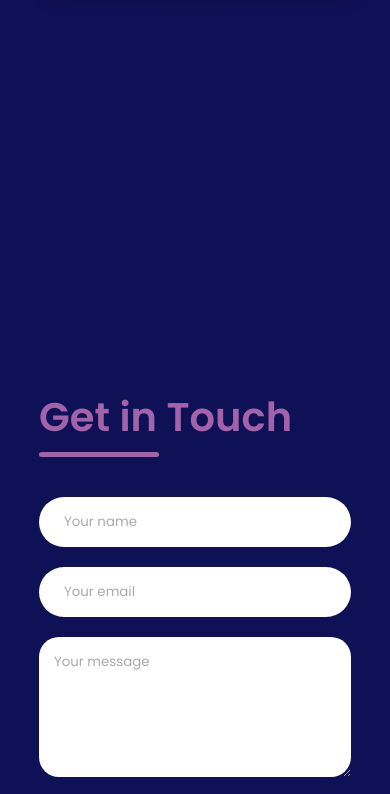
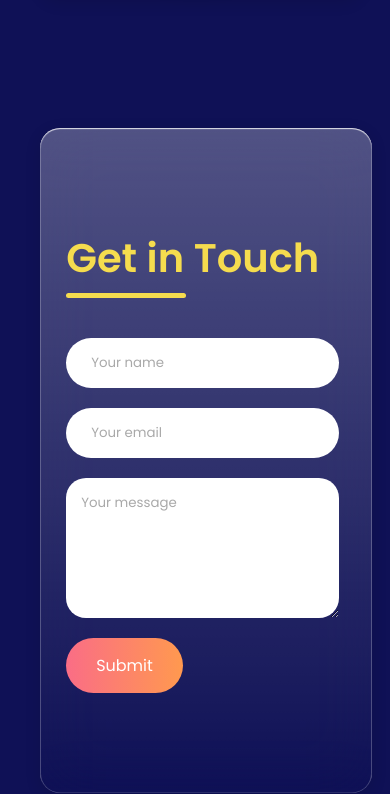
Before and after one commit to sujithachalla97/UPDATE-6, a plain HTML site: page index.html in a window 390 px wide. Shown: the part 5565-6359 px from the top of the page. Drawn offline with nearby package versions, Linux system fonts and the light colour scheme; a web font is replaced by a local one.

Commit message:
Update style.css

```diff
--- a/style.css
+++ b/style.css
@@ -1616,29 +1616,46 @@ section {
 }
 
 
-.contact-container {
-    height: 100vh;
+.contact-us {
+    margin-top: -20px;
+    min-height: 50vh;
     display: flex;
     align-items: center;
     justify-content: space-evenly;
+
+    background: linear-gradient(180deg,
+            rgba(255, 255, 255, 0.28) 0%,
+            rgba(255, 255, 255, 0) 100%);
+    backdrop-filter: blur(30px);
+    border-radius: 20px;
+    width: min(300px, 90%);
+    box-shadow: 0 0.5px 0 1px rgba(255, 255, 255, 0.23) inset,
+        0 1px 0 0 rgba(255, 255, 255, 0.66) inset, 0 4px 16px rgba(0, 0, 0, 0.12);
+    z-index: 10;
+    margin: 30px;
+
     /* Add any other styles you need for the contact container */
 }
-  .image1{
+
+.image1 {
     height: 500px;
     width: 400px;
 }
+
 .contact-left {
     display: flex;
     flex-direction: column;
-    align-items: flex-start; /* Changed "start" to "flex-start" for proper alignment */
+    align-items: flex-start;
+    /* Changed "start" to "flex-start" for proper alignment */
     gap: 20px;
 }
 
 .contact-left-title h2 {
     font-weight: 600;
-    color: #a363aa;
+    color: #f5dc4e;
     font-size: 40px;
-    margin-bottom: 5px; /* Removed the extra "05px" */
+    margin-bottom: 5px;
+    /* Removed the extra "05px" */
 }
 
 /* Additional styling can go here */
@@ -1647,12 +1664,14 @@ section {
     border: none;
     width: 120px;
     height: 5px;
-    background-color: #a363aa;
+    background-color: #f5dc4e;
     border-radius: 10px;
-    margin-bottom: 20px; /* Removed the extra "20px" */
-  }
+    margin-bottom: 20px;
+    /* Removed the extra "20px" */
+}
+
 .contact-inputs {
-    width: 400px;
+    width: 500px;
     height: 50px;
     border: none;
     outline: none;
@@ -1665,19 +1684,23 @@ section {
 .contact-left textarea {
     height: 140px;
 
-    padding: 15px; /* Adjust padding as needed */
-
-
-    border-radius: 20px; /* Adjust border-radius as needed */
+    padding: 15px;
+    /* Adjust padding as needed */
+
+
+    border-radius: 20px;
+    /* Adjust border-radius as needed */
 }
 
 /* Additional styling can go here */
-  .contact-inputs:focus{
-    border:2px solid #ff994f;
-  }
-  .contact-inputs::placeholder{
+.contact-inputs:focus {
+    border: 2px solid #ff994f;
+}
+
+.contact-inputs::placeholder {
     color: #a9a9a9;
 }
+
 .contact-left button {
     display: flex;
     align-items: center;
@@ -1692,73 +1715,61 @@ section {
 }
 
 /* Additional styling can go here */
-  .contact-right img{
-    width: 500px;
-    height: 600px;
-  }
-  @media (max-width: 800px) {
+
+@media (max-width: 1200px) {
     .contact-inputs {
-        width: 80vw;
-    }
-
-    .contact-right {
-        display: none;
-    }
-  }
-  .contact-right {
-    background-color: #f9f9f9;
-    padding: 20px;
-    height: 300px;
-    width: 500px;
-    border-radius: 10px;
-    box-shadow: 0 4px 8px rgba(0, 0, 0, 0.1);
-  }
-
-  .contact-right h4 {
-    font-size: 24px;
-    color: #333;
-    margin-bottom: 20px;
-    border-bottom: 2px solid #a363aa;
-    display: inline-block;
-    padding-bottom: 5px;
-  }
-
-  .mt-5 .d-flex {
-    margin-bottom: 15px;
-  }
-
-  .d-flex i {
-    font-size: 20px;
-    color: #a363aa;
-    margin-right: 10px;
-  }
-
-  .d-flex p {
-    font-size: 16px;
-    color: #666;
-    margin: 0;
-  }
-
-  /* For better responsiveness */
-  @media (max-width: 800px) {
-    .contact-right {
-        padding: 15px;
-    }
-
-    .contact-right h4 {
-        font-size: 20px;
-    }
-
-    .d-flex i {
-        font-size: 18px;
-    }
-
-    .d-flex p {
-        font-size: 14px;
-    }
-  }
-
-
+        width: 60vw;
+    }
+
+    .contact-us {
+        width: 93%;
+        margin-left: 40px;
+    }
+
+
+
+}
+
+@media (max-width: 992px) {
+    .contact-inputs {
+        width: 70vw;
+    }
+
+    .contact-us {
+        width: 92%;
+        margin-left: 40px;
+    }
+
+
+
+}
+
+@media (max-width: 768px) {
+    .contact-inputs {
+        width: 70vw;
+    }
+
+    .contact-us {
+        width: 90%;
+        margin-left: 40px;
+    }
+
+
+
+}
+@media (max-width: 576px) {
+    .contact-inputs {
+        width: 70vw;
+    }
+
+    .contact-us {
+        width: 85%;
+        margin-left: 40px;
+    }
+
+
+
+}
 /*-----------------------------------*\
   #FOOTER
 \*-----------------------------------*/
```
Lines whose indentation alone changed are shown as unchanged.
